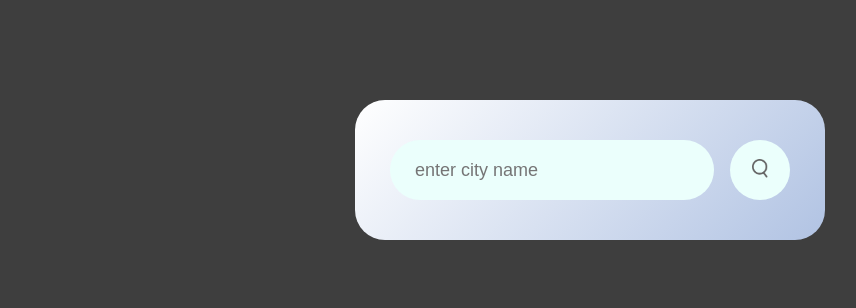
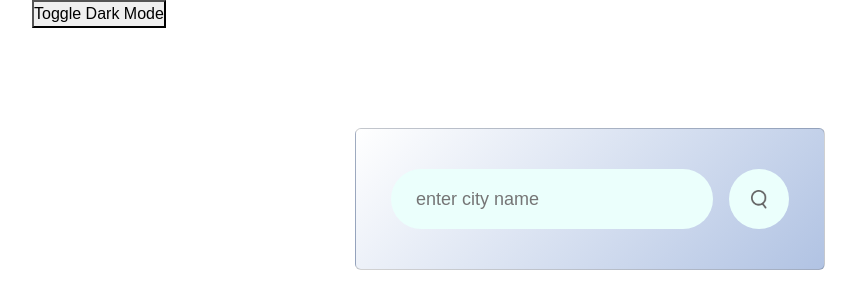
Before and after one commit to DanielChin327/javascript_dark_mode_practice, a plain HTML site: page index.html in a window 1280 px wide. Shown: the whole page, without its empty margins (50-906 px from the left). Drawn offline with nearby package versions, Linux system fonts and the light colour scheme.

Commit message:
added bootstrap

```diff
--- a/index.html
+++ b/index.html
@@ -4,9 +4,14 @@
   <meta name="viewpoint" content="width=device-width, initial-scale=1.0">
   <title>Weather App</title>
   <link rel="stylesheet" href="style.css">
-
+  <link href="https://cdn.jsdelivr.net/npm/bootstrap@5.3.3/dist/css/bootstrap.min.css" rel="stylesheet" integrity="sha384-QWTKZyjpPEjISv5WaRU9OFeRpok6YctnYmDr5pNlyT2bRjXh0JMhjY6hW+ALEwIH" crossorigin="anonymous">
+</head>
 </head>
   <body>
+
+<div class = 'container'>
+
+  <button id="toggle-dark-mode">Toggle Dark Mode</button>
 <div class = 'card'>
   <div class = 'search'>
     <input type = "text" placeholder = "enter city name"
@@ -38,6 +43,8 @@
     </div>
   </div>
 </div>
+
+</div>
 <script src="weather.js">
 </script>
 </body>
--- a/style.css
+++ b/style.css
@@ -6,7 +6,7 @@
 }
 
 body{
-  background:#3e3e3e;
+  background:#ffffff;
 }
 
 .card {
```
